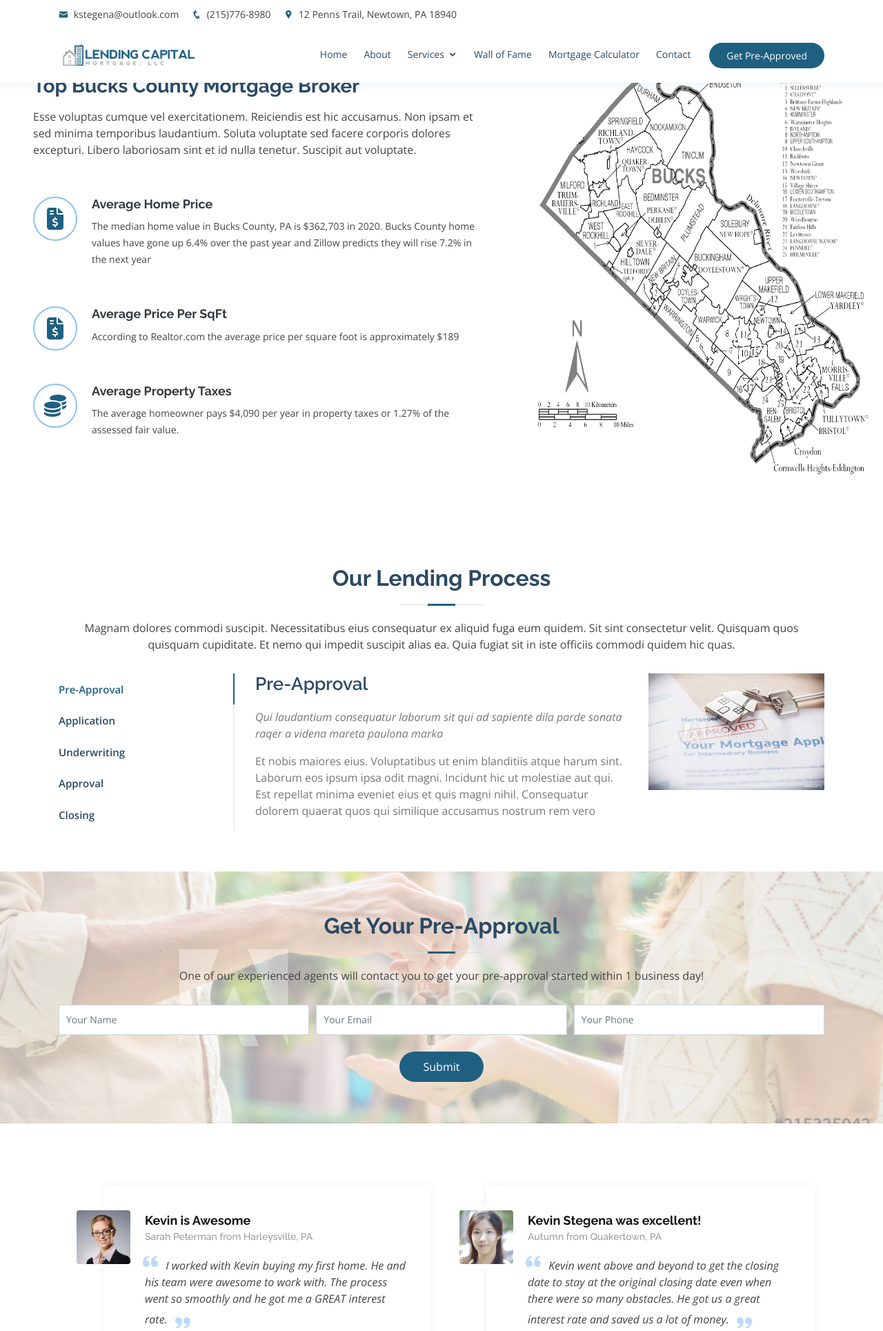
After one commit to jtangir87/lendingcapitalmortgage, a Django app: page /bucks-county-mortgages in a window 1280 px wide. The commit adds this page. Shown: the top 1929 px of the page at 69% size. Run offline with Django 3.2, Linux system fonts and the light colour scheme; some libraries are stand-ins or nearby versions.

Commit message:
add bucks county page

```diff
--- a/pages/urls.py
+++ b/pages/urls.py
@@ -35,6 +35,10 @@ urlpatterns = [
         template_name='pages/fha_lending.html'), name="fha"),
 
 
+    ## LOCAL LANDING ###
+    path('bucks-county-mortgages', TemplateView.as_view(
+        template_name='pages/bucks_county.html'), name="bucks_county"),
+
     path("pre-approval", pre_approval_page, name="pre_approval_form"),
     path("refinance", refinance_page, name="refinance_form"),
 
--- a/templates/base.html
+++ b/templates/base.html
@@ -133,7 +133,7 @@
           <div class="col-lg-3 col-md-6 footer-links">
             <h4>Service Areas</h4>
             <ul>
-              <li><i class="bx bx-chevron-right"></i> <a href="#">Bucks County</a></li>
+              <li><i class="bx bx-chevron-right"></i> <a href="{% url 'bucks_county' %}">Bucks County</a></li>
               <li><i class="bx bx-chevron-right"></i> <a href="#">Montgomery County</a></li>
               <li><i class="bx bx-chevron-right"></i> <a href="#">Philadelphia County</a></li>
               {% comment %} <li><i class="bx bx-chevron-right"></i> <a href="#">Marketing</a></li>
--- /dev/null
+++ b/templates/pages/bucks_county.html
@@ -0,0 +1,355 @@
+
+{% extends 'base.html' %}
+{% load static %}
+
+{% block title %}
+Bucks County PA | Lending Capital Mortgage
+{% endblock title %}
+
+{% block meta_tags %}
+{% endblock meta_tags %}
+
+{% block content %}
+
+  <main id="main">
+
+    <!-- ======= About Section ======= -->
+    <section id="about" class="about">
+      <div class="container-fluid">
+
+        <div class="row">
+
+
+          <div class="col-xl-7 col-lg-6 icon-boxes d-flex flex-column justify-content-center py-5 px-lg-5">
+            <h3>Top Bucks County Mortgage Broker</h3>
+            <p>Esse voluptas cumque vel exercitationem. Reiciendis est hic accusamus. Non ipsam et sed minima temporibus laudantium. Soluta voluptate sed facere corporis dolores excepturi. Libero laboriosam sint et id nulla tenetur. Suscipit aut voluptate.</p>
+
+            <div class="icon-box">
+              <div class="icon"><i class="fas fa-file-invoice-dollar"></i></div>
+              <h4 class="title"><a href="">Average Home Price</a></h4>
+              <p class="description">The median home value in Bucks County, PA is $362,703 in 2020. Bucks County home values have gone up 6.4% over the past year and Zillow predicts they will rise 7.2% in the next year</p>
+            </div>
+
+            <div class="icon-box">
+              <div class="icon"><i class="fas fa-file-invoice-dollar"></i></div>
+              <h4 class="title"><a href="">Average Price Per SqFt</a></h4>
+              <p class="description">According to Realtor.com the average price per square foot is approximately $189</p>
+            </div>
+
+            <div class="icon-box">
+              <div class="icon"><i class="fas fa-coins"></i></div>
+              <h4 class="title"><a href="">Average Property Taxes</a></h4>
+              <p class="description">The average homeowner pays $4,090 per year in property taxes or 1.27% of the assessed fair value.</p>
+            </div>
+
+          </div>
+
+          <div class="col-xl-5 col-lg-6 d-flex justify-content-center align-items-stretch">
+            <img src="{% static 'img/bucks-county-pa-map.png' %}" alt="map of bucks county pennsylvania" class="img-fluid">
+          </div>
+
+        </div>
+
+      </div>
+    </section><!-- End About Section -->
+
+    <!-- ======= Departments Section ======= -->
+    <section id="departments" class="departments">
+      <div class="container">
+
+        <div class="section-title">
+          <h2>Our Lending Process</h2>
+          <p>Magnam dolores commodi suscipit. Necessitatibus eius consequatur ex aliquid fuga eum quidem. Sit sint consectetur velit. Quisquam quos quisquam cupiditate. Et nemo qui impedit suscipit alias ea. Quia fugiat sit in iste officiis commodi quidem hic quas.</p>
+        </div>
+
+        <div class="row">
+          <div class="col-lg-3">
+            <ul class="nav nav-tabs flex-column">
+              <li class="nav-item">
+                <a class="nav-link active show" data-toggle="tab" href="#tab-1">Pre-Approval</a>
+              </li>
+              <li class="nav-item">
+                <a class="nav-link" data-toggle="tab" href="#tab-2">Application</a>
+              </li>
+              <li class="nav-item">
+                <a class="nav-link" data-toggle="tab" href="#tab-3">Underwriting</a>
+              </li>
+              <li class="nav-item">
+                <a class="nav-link" data-toggle="tab" href="#tab-4">Approval</a>
+              </li>
+              <li class="nav-item">
+                <a class="nav-link" data-toggle="tab" href="#tab-5">Closing</a>
+              </li>
+            </ul>
+          </div>
+          <div class="col-lg-9 mt-4 mt-lg-0">
+            <div class="tab-content">
+              <div class="tab-pane active show" id="tab-1">
+                <div class="row">
+                  <div class="col-lg-8 details order-2 order-lg-1">
+                    <h3>Pre-Approval</h3>
+                    <p class="font-italic">Qui laudantium consequatur laborum sit qui ad sapiente dila parde sonata raqer a videna mareta paulona marka</p>
+                    <p>Et nobis maiores eius. Voluptatibus ut enim blanditiis atque harum sint. Laborum eos ipsum ipsa odit magni. Incidunt hic ut molestiae aut qui. Est repellat minima eveniet eius et quis magni nihil. Consequatur dolorem quaerat quos qui similique accusamus nostrum rem vero</p>
+                  </div>
+                  <div class="col-lg-4 text-center order-1 order-lg-2">
+                    <img src="{% static 'img/process-pre-approval.jpeg' %}" alt="" class="img-fluid">
+                  </div>
+                </div>
+              </div>
+              <div class="tab-pane" id="tab-2">
+                <div class="row">
+                  <div class="col-lg-8 details order-2 order-lg-1">
+                    <h3>Application</h3>
+                    <p class="font-italic">Qui laudantium consequatur laborum sit qui ad sapiente dila parde sonata raqer a videna mareta paulona marka</p>
+                    <p>Ea ipsum voluptatem consequatur quis est. Illum error ullam omnis quia et reiciendis sunt sunt est. Non aliquid repellendus itaque accusamus eius et velit ipsa voluptates. Optio nesciunt eaque beatae accusamus lerode pakto madirna desera vafle de nideran pal</p>
+                  </div>
+                  <div class="col-lg-4 text-center order-1 order-lg-2">
+                    <img src="{% static 'img/process-application.jpeg' %}" alt="" class="img-fluid">
+                  </div>
+                </div>
+              </div>
+              <div class="tab-pane" id="tab-3">
+                <div class="row">
+                  <div class="col-lg-8 details order-2 order-lg-1">
+                    <h3>Underwriting</h3>
+                    <p class="font-italic">Eos voluptatibus quo. Odio similique illum id quidem non enim fuga. Qui natus non sunt dicta dolor et. In asperiores velit quaerat perferendis aut</p>
+                    <p>Iure officiis odit rerum. Harum sequi eum illum corrupti culpa veritatis quisquam. Neque necessitatibus illo rerum eum ut. Commodi ipsam minima molestiae sed laboriosam a iste odio. Earum odit nesciunt fugiat sit ullam. Soluta et harum voluptatem optio quae</p>
+                  </div>
+                  <div class="col-lg-4 text-center order-1 order-lg-2">
+                    <img src="{% static 'img/process-underwriting.jpeg' %}" alt="" class="img-fluid">
+                  </div>
+                </div>
+              </div>
+              <div class="tab-pane" id="tab-4">
+                <div class="row">
+                  <div class="col-lg-8 details order-2 order-lg-1">
+                    <h3>Approval</h3>
+                    <p class="font-italic">Totam aperiam accusamus. Repellat consequuntur iure voluptas iure porro quis delectus</p>
+                    <p>Eaque consequuntur consequuntur libero expedita in voluptas. Nostrum ipsam necessitatibus aliquam fugiat debitis quis velit. Eum ex maxime error in consequatur corporis atque. Eligendi asperiores sed qui veritatis aperiam quia a laborum inventore</p>
+                  </div>
+                  <div class="col-lg-4 text-center order-1 order-lg-2">
+                    <img src="{% static 'img/process-approval.jpeg' %}" alt="" class="img-fluid">
+                  </div>
+                </div>
+              </div>
+              <div class="tab-pane" id="tab-5">
+                <div class="row">
+                  <div class="col-lg-8 details order-2 order-lg-1">
+                    <h3>Closing</h3>
+                    <p class="font-italic">Omnis blanditiis saepe eos autem qui sunt debitis porro quia.</p>
+                    <p>Exercitationem nostrum omnis. Ut reiciendis repudiandae minus. Omnis recusandae ut non quam ut quod eius qui. Ipsum quia odit vero atque qui quibusdam amet. Occaecati sed est sint aut vitae molestiae voluptate vel</p>
+                  </div>
+                  <div class="col-lg-4 text-center order-1 order-lg-2">
+                    <img src="{% static 'img/process-closing.jpeg' %}" alt="" class="img-fluid">
+                  </div>
+                </div>
+              </div>
+            </div>
+          </div>
+        </div>
+
+      </div>
+    </section><!-- End Departments Section -->
+
+    <!-- ======= Pre-Approval Section ======= -->
+    <section id="preApprovalForm" class="pre-approval-form parallax">
+      <div class="container">
+
+        <div class="section-title">
+          <h2>Get Your Pre-Approval</h2>
+          <p>One of our experienced agents will contact you to get your pre-approval started within 1 business day!</p>
+        </div>
+
+        <form action="forms/appointment.php" method="post" role="form" class="php-email-form">
+          <div class="form-row">
+            <div class="col-md-4 form-group">
+              <input type="text" name="name" class="form-control" id="name" placeholder="Your Name" data-rule="minlen:4" data-msg="Please enter at least 4 chars">
+              <div class="validate"></div>
+            </div>
+            <div class="col-md-4 form-group">
+              <input type="email" class="form-control" name="email" id="email" placeholder="Your Email" data-rule="email" data-msg="Please enter a valid email">
+              <div class="validate"></div>
+            </div>
+            <div class="col-md-4 form-group">
+              <input type="tel" class="form-control" name="phone" id="phone" placeholder="Your Phone" data-rule="minlen:4" data-msg="Please enter at least 4 chars">
+              <div class="validate"></div>
+            </div>
+          </div>
+          <div class="text-center"><button type="submit">Submit</button></div>
+        </form>
+
+      </div>
+    </section><!-- End Pre-Approval Section -->
+
+
+{% comment %}
+    <!-- ======= Counts Section ======= -->
+    <section id="mortgage-calc" class="mortgage-calc section-bg">
+      <div class="container">
+
+        <div class="mortgage-calc-iframe"><p align="center"><img src="https://www.mortgagecalculator.org/images/mortgage-calculator-logo.png" width="589" height="57" alt="MortgageCalculator.org" border="0" style="max-width: 100%;" target="_blank"></p> <iframe id="mortgageCalc" src="https://www.mortgagecalculator.org/webmasters/?downpayment=50000&homevalue=300000&loanammount=250000&interestrate=4&loanterm=30&propertytax=2400&pmi=1&homeinsurance=1000&monthlyhoa=0" style="width: 100%; height: 1200px; border: 0; background-color:black;"></iframe>
+        </div>
+
+      </div>
+    </section><!-- End Counts Section --> {% endcomment %}
+
+
+
+
+
+
+
+    <!-- ======= Testimonials Section ======= -->
+    <section id="testimonials" class="testimonials">
+      <div class="container">
+
+        <div class="owl-carousel testimonials-carousel">
+
+          <div class="testimonial-wrap">
+            <div class="testimonial-item">
+              <img src="{% static 'img/testimonials/testimonials-3.jpg' %}" class="testimonial-img" alt="">
+              <h3>Kevin is Awesome</h3>
+              <h4>Sarah Peterman from Harleysville, PA</h4>
+              <p>
+                <i class="bx bxs-quote-alt-left quote-icon-left"></i>
+                I worked with Kevin buying my first home. He and his team were awesome to work with. The process went so smoothly and he got me a GREAT interest rate.
+                <i class="bx bxs-quote-alt-right quote-icon-right"></i>
+              </p>
+            </div>
+          </div>
+
+          <div class="testimonial-wrap">
+            <div class="testimonial-item">
+              <img src="{% static 'img/testimonials/testimonials-2.jpg' %}" class="testimonial-img" alt="">
+              <h3>Kevin Stegena was excellent!</h3>
+              <h4>Autumn from Quakertown, PA</h4>
+              <p>
+                <i class="bx bxs-quote-alt-left quote-icon-left"></i>
+                Kevin went above and beyond to get the closing date to stay at the original closing date even when there were so many obstacles. He got us a great interest rate and saved us a lot of money.
+                <i class="bx bxs-quote-alt-right quote-icon-right"></i>
+              </p>
+            </div>
+          </div>
+
+          <div class="testimonial-wrap">
+            <div class="testimonial-item">
+              <img src="{% static 'img/testimonials/testimonials-1.jpg' %}" class="testimonial-img" alt="">
+              <h3>Excellent Experience</h3>
+              <h4>Bill Steinberg from Doylestown, PA</h4>
+              <p>
+                <i class="bx bxs-quote-alt-left quote-icon-left"></i>
+                Kevin and Lending Capital Mortgage made our home buying experience extremely easy and enjoyable! We got great rates and were able to close on our dream home earlier than expected. I would definitely recommend working with them !
+                <i class="bx bxs-quote-alt-right quote-icon-right"></i>
+              </p>
+            </div>
+          </div>
+
+          <div class="testimonial-wrap">
+            <div class="testimonial-item">
+              <img src="{% static 'img/testimonials/testimonials-4.jpg' %}" class="testimonial-img" alt="">
+              <h3>Outstanding service</h3>
+              <h4>Justin Steffens from Womelsdorf, PA</h4>
+              <p>
+                <i class="bx bxs-quote-alt-left quote-icon-left"></i>
+                Kevin was absolutely amazing with everything every single step of the way. Working till all hours of the night to make sure my family was informed and got us the home of our dreams. I can’t thank him enough for what he did for us and would highly recommend him to anyone that is looking to purchase a home.
+                <i class="bx bxs-quote-alt-right quote-icon-right"></i>
+              </p>
+            </div>
+          </div>
+
+          <div class="testimonial-wrap">
+            <div class="testimonial-item">
+              <img src="{% static 'img/testimonials/testimonials-5.jpg' %}" class="testimonial-img" alt="">
+              <h3>Hands Down Best Lender Available</h3>
+              <h4>Matt from Levittown, PA</h4>
+              <p>
+                <i class="bx bxs-quote-alt-left quote-icon-left"></i>
+                Kevin is amazing. He got us the best rate we could find, we closed incredibly quickly, he explained everything for every step of the way, and was incredible responsive regardless of the hour I reached out. Wouldn’t ever dream of using anyone else
+                <i class="bx bxs-quote-alt-right quote-icon-right"></i>
+              </p>
+            </div>
+          </div>
+
+        </div>
+        <div class="text-center mt-4">
+          <a href="https://www.zillow.com/lender-profile/kstegena2/" class="btn btn-primary zillow-btn" target="_blank"><img src="{% static 'img/zillow-logo.png' %}" style="vertical-align:middle"> <span>Reviews</span></a>
+        </div>
+
+      </div>
+    </section><!-- End Testimonials Section -->
+
+    <!-- ======= Frequently Asked Questions Section ======= -->
+    <section id="faq" class="faq section-bg">
+      <div class="container">
+
+        <div class="section-title">
+          <h2>Frequently Asked Questions</h2>
+          <p>Magnam dolores commodi suscipit. Necessitatibus eius consequatur ex aliquid fuga eum quidem. Sit sint consectetur velit. Quisquam quos quisquam cupiditate. Et nemo qui impedit suscipit alias ea. Quia fugiat sit in iste officiis commodi quidem hic quas.</p>
+        </div>
+
+        <div class="faq-list">
+          <ul>
+            <li data-aos="fade-up">
+              <i class="bx bx-help-circle icon-help"></i> <a data-toggle="collapse" class="collapse" href="#faq-list-1">Non consectetur a erat nam at lectus urna duis? <i class="bx bx-chevron-down icon-show"></i><i class="bx bx-chevron-up icon-close"></i></a>
+              <div id="faq-list-1" class="collapse show" data-parent=".faq-list">
+                <p>
+                  Feugiat pretium nibh ipsum consequat. Tempus iaculis urna id volutpat lacus laoreet non curabitur gravida. Venenatis lectus magna fringilla urna porttitor rhoncus dolor purus non.
+                </p>
+              </div>
+            </li>
+
+            <li data-aos="fade-up" data-aos-delay="100">
+              <i class="bx bx-help-circle icon-help"></i> <a data-toggle="collapse" href="#faq-list-2" class="collapsed">Feugiat scelerisque varius morbi enim nunc? <i class="bx bx-chevron-down icon-show"></i><i class="bx bx-chevron-up icon-close"></i></a>
+              <div id="faq-list-2" class="collapse" data-parent=".faq-list">
+                <p>
+                  Dolor sit amet consectetur adipiscing elit pellentesque habitant morbi. Id interdum velit laoreet id donec ultrices. Fringilla phasellus faucibus scelerisque eleifend donec pretium. Est pellentesque elit ullamcorper dignissim. Mauris ultrices eros in cursus turpis massa tincidunt dui.
+                </p>
+              </div>
+            </li>
+
+            <li data-aos="fade-up" data-aos-delay="200">
+              <i class="bx bx-help-circle icon-help"></i> <a data-toggle="collapse" href="#faq-list-3" class="collapsed">Dolor sit amet consectetur adipiscing elit? <i class="bx bx-chevron-down icon-show"></i><i class="bx bx-chevron-up icon-close"></i></a>
+              <div id="faq-list-3" class="collapse" data-parent=".faq-list">
+                <p>
+                  Eleifend mi in nulla posuere sollicitudin aliquam ultrices sagittis orci. Faucibus pulvinar elementum integer enim. Sem nulla pharetra diam sit amet nisl suscipit. Rutrum tellus pellentesque eu tincidunt. Lectus urna duis convallis convallis tellus. Urna molestie at elementum eu facilisis sed odio morbi quis
+                </p>
+              </div>
+            </li>
+
+            <li data-aos="fade-up" data-aos-delay="300">
+              <i class="bx bx-help-circle icon-help"></i> <a data-toggle="collapse" href="#faq-list-4" class="collapsed">Tempus quam pellentesque nec nam aliquam sem et tortor consequat? <i class="bx bx-chevron-down icon-show"></i><i class="bx bx-chevron-up icon-close"></i></a>
+              <div id="faq-list-4" class="collapse" data-parent=".faq-list">
+                <p>
+                  Molestie a iaculis at erat pellentesque adipiscing commodo. Dignissim suspendisse in est ante in. Nunc vel risus commodo viverra maecenas accumsan. Sit amet nisl suscipit adipiscing bibendum est. Purus gravida quis blandit turpis cursus in.
+                </p>
+              </div>
+            </li>
+
+            <li data-aos="fade-up" data-aos-delay="400">
+              <i class="bx bx-help-circle icon-help"></i> <a data-toggle="collapse" href="#faq-list-5" class="collapsed">Tortor vitae purus faucibus ornare. Varius vel pharetra vel turpis nunc eget lorem dolor? <i class="bx bx-chevron-down icon-show"></i><i class="bx bx-chevron-up icon-close"></i></a>
+              <div id="faq-list-5" class="collapse" data-parent=".faq-list">
+                <p>
+                  Laoreet sit amet cursus sit amet dictum sit amet justo. Mauris vitae ultricies leo integer malesuada nunc vel. Tincidunt eget nullam non nisi est sit amet. Turpis nunc eget lorem dolor sed. Ut venenatis tellus in metus vulputate eu scelerisque.
+                </p>
+              </div>
+            </li>
+
+          </ul>
+        </div>
+
+      </div>
+    </section><!-- End Frequently Asked Questions Section -->
+
+  </main><!-- End #main -->
+
+
+
+
+
+
+
+{% endblock content %}
+
+{% block footscript %}
+
+{% endblock footscript %}
```
Also changed, not shown: lendingcapitalmortgage/static/img/bucks-county-pa-map.png (added).
